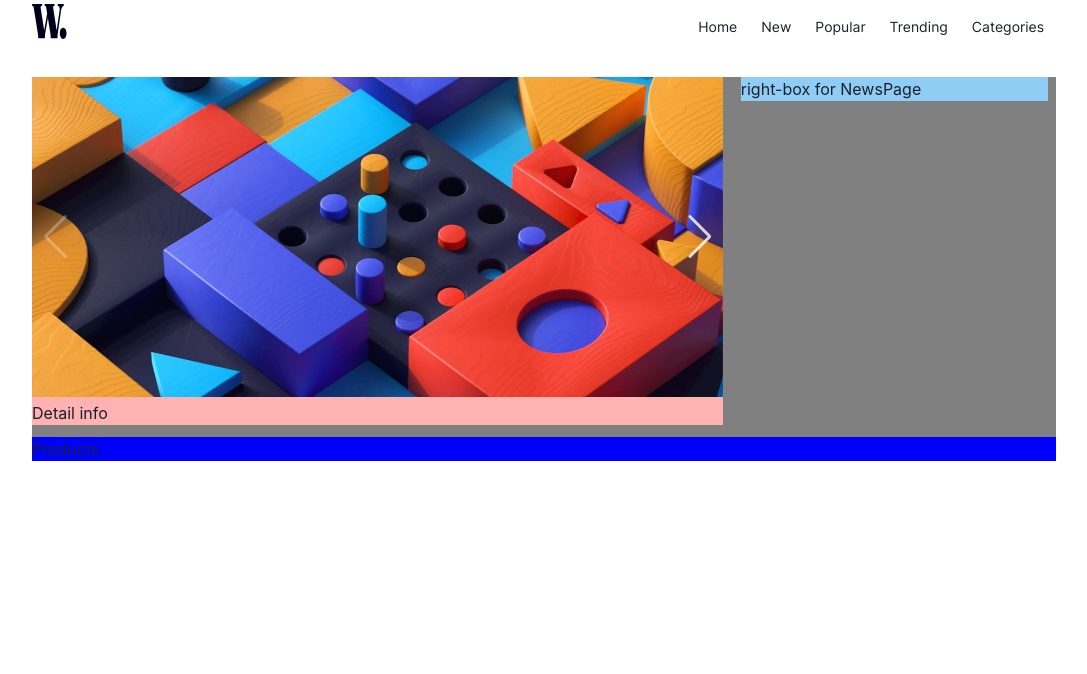
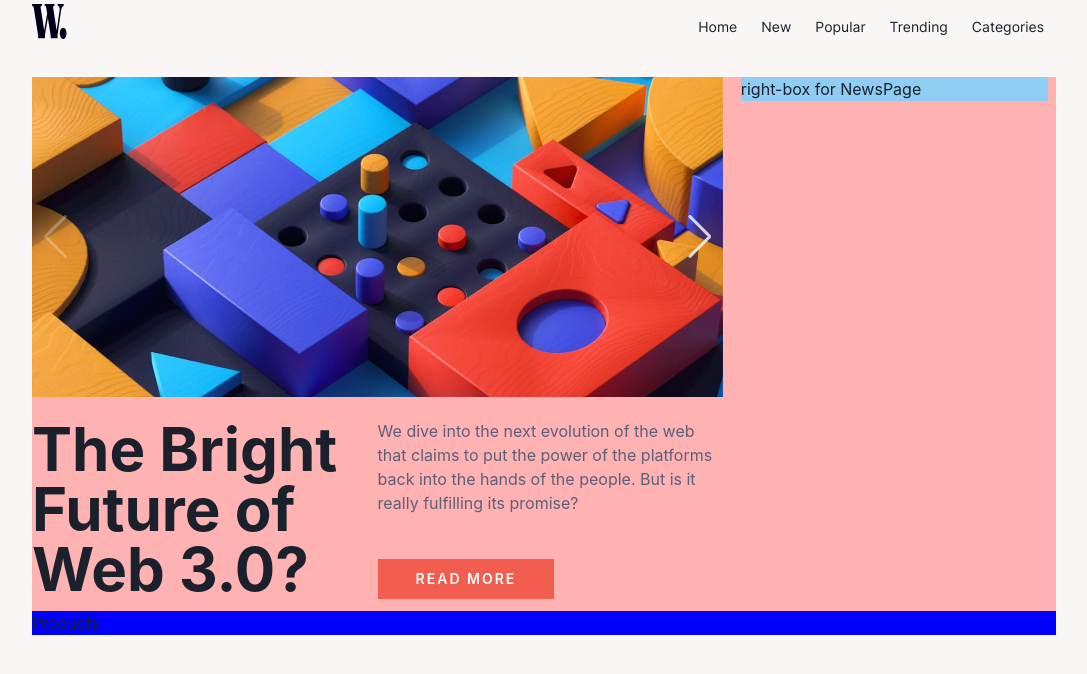
Before and after one commit to HongSourTheng/News-Hompage, a React (Vite) app: page / in a window 1280 px wide. Shown: the top 674 px of the page, without its empty margins (96-1183 px from the left). Built offline with nearby package versions, Linux system fonts and the light colour scheme.

Commit message:
Refactor- Reponsive and build Detail component

```diff
--- a/src/components/AdsPage.tsx
+++ b/src/components/AdsPage.tsx
@@ -1,11 +1,12 @@
 import { Box, Image } from "@chakra-ui/react";
+import { Navigation } from "swiper/modules";
 import { Swiper, SwiperSlide } from "swiper/react";
-import { Navigation } from "swiper/modules";
 import imgPages from "../data/img-pages";
+import Detail from "./Detail";
 
 const AdsPage = () => {
   return (
-    <Box w={{ base: "100%", md: "67.5%" }} backgroundColor="red.200">
+    <Box w={{ base: "100%", md: "67.5%" }}>
       <Box w="100%">
         <Swiper navigation={true} modules={[Navigation]}>
           {imgPages.map((page, i) => (
@@ -25,7 +26,7 @@ const AdsPage = () => {
           ))}
         </Swiper>
       </Box>
-      <Box mt={1}>Detail info</Box>
+      <Detail />
     </Box>
   );
 };
--- /dev/null
+++ b/src/components/Detail.tsx
@@ -0,0 +1,74 @@
+import { Heading, Button, Box, Text } from "@chakra-ui/react";
+
+const Detail = () => {
+  return (
+    <Box mt={3} p="10px 0">
+      <Box
+        w={{
+          base: "100%",
+          md: "50%",
+        }}
+        float={{
+          base: "none",
+          md: "left",
+        }}
+      >
+        <Heading
+          size={{
+            base: "lg",
+            md: "xl",
+            lg: "2xl",
+            xl: "3xl",
+          }}
+        >
+          The Bright Future of Web 3.0?
+        </Heading>
+      </Box>
+      <Box
+        w={{
+          base: "100%",
+          md: "50%",
+        }}
+        h="100%"
+        float={{
+          base: "none",
+          md: "left",
+        }}
+        mt={{
+          base: "10px",
+          md: "0px",
+        }}
+      >
+        <Text color="hsl(236, 13%, 42%)">
+          We dive into the next evolution of the web that claims to put the
+          power of the platforms back into the hands of the people. But is it
+          really fulfilling its promise?
+        </Text>
+        <Button
+          bg="hsl(5, 85%, 63%)"
+          color="white"
+          p="10px 38px"
+          fontSize={{
+            base: "xs",
+            md: "sm",
+          }}
+          borderRadius="0"
+          _hover={{
+            transition: " 0.3s ease",
+            bg: "hsl(240, 100%, 5%)",
+          }}
+          letterSpacing={2}
+          mt={{
+            base: "10px",
+            lg: "12px",
+            xl: "44px",
+          }}
+        >
+          READ MORE
+        </Button>
+      </Box>
+    </Box>
+  );
+};
+
+export default Detail;
--- a/src/components/NavBar.tsx
+++ b/src/components/NavBar.tsx
@@ -15,10 +15,10 @@ const NavBar = () => {
         </ListItem>
       </List>
       <List display="flex" cursor="pointer">
-        <Show below="md">
+        <Show below="sm">
           <PopUpMenu toggle={toggle} onRemove={() => setToggle(!toggle)} />
         </Show>
-        <Show above="md">
+        <Show above="sm">
           <MenuBar menu={menuItem} />
         </Show>
       </List>
--- a/src/components/Responsive.tsx
+++ b/src/components/Responsive.tsx
@@ -32,13 +32,15 @@ const Responsive = ({
       <HStack
         w={{
           base: "96%",
-          sm: "80%",
+          sm: "95%",
+          lg: "85%",
+          xl: "80%",
         }}
         mt={mt}
         display={display}
         alignItems={alignItems}
-        backgroundColor={backGround}
-        justifyContent='space-between'
+        bg={backGround}
+        justifyContent="space-between"
         flexWrap="wrap"
       >
         {children}
--- a/src/index.css
+++ b/src/index.css
@@ -1,5 +1,8 @@
 * {
   user-select: none;
+}
+body {
+  background-color: hsla(0, 29%, 97%, 0.82) !important;
 }
 @font-face {
   font-family: "inter-bold";
--- a/src/pages/HomePage.tsx
+++ b/src/pages/HomePage.tsx
@@ -14,7 +14,7 @@ const HomePage = () => {
         }}
         alignItems="flex-start"
         mt={7}
-        backGround="gray"
+        backGround="red.200"
       >
         <AdsPage />
         <Box
@@ -22,6 +22,7 @@ const HomePage = () => {
           height="auto"
           backgroundColor="blue.200"
           mr={2}
+          float="left"
         >
           right-box for NewsPage
         </Box>
@@ -30,6 +31,7 @@ const HomePage = () => {
           w={{ base: "100%", md: "100%" }}
           flexShrink={0}
           backgroundColor="blue"
+          float="left"
         >
           Products
         </Box>
```
